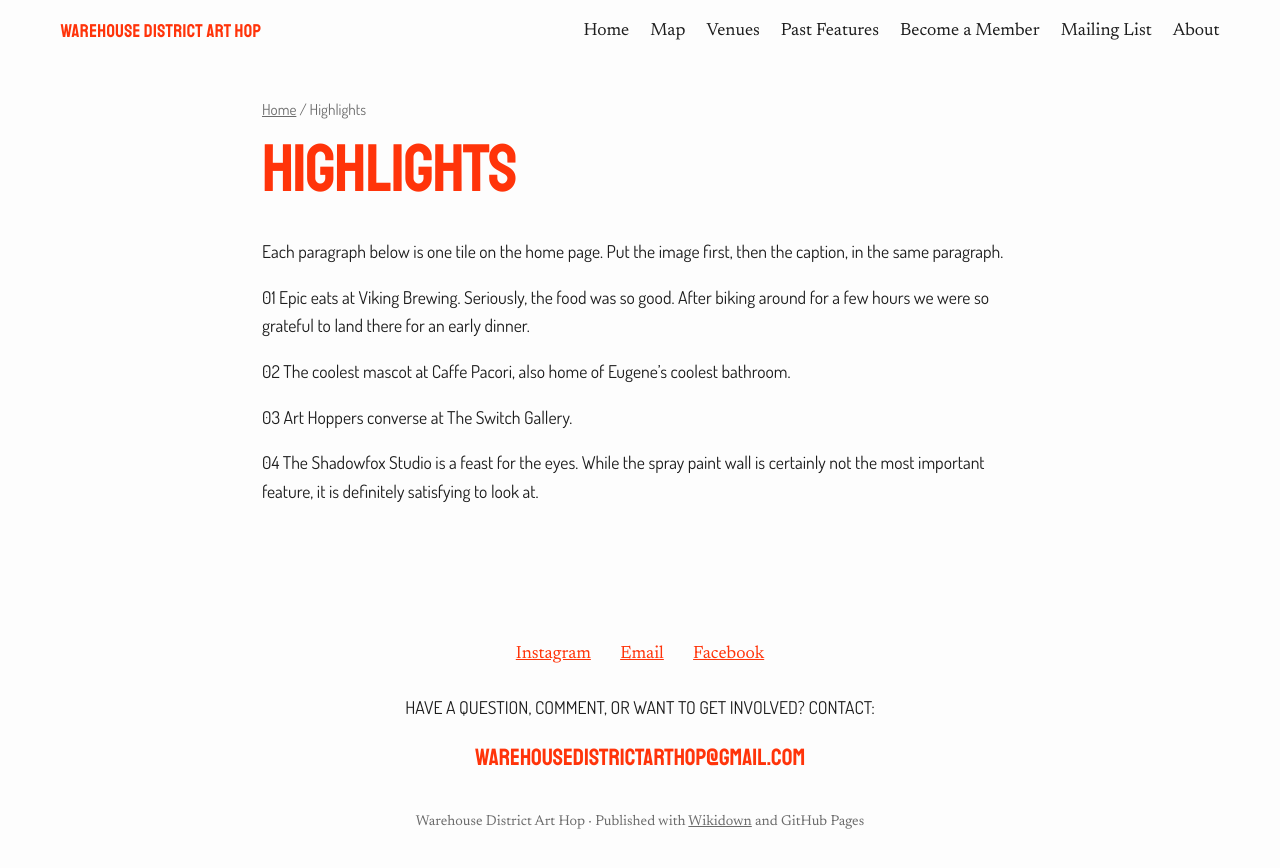
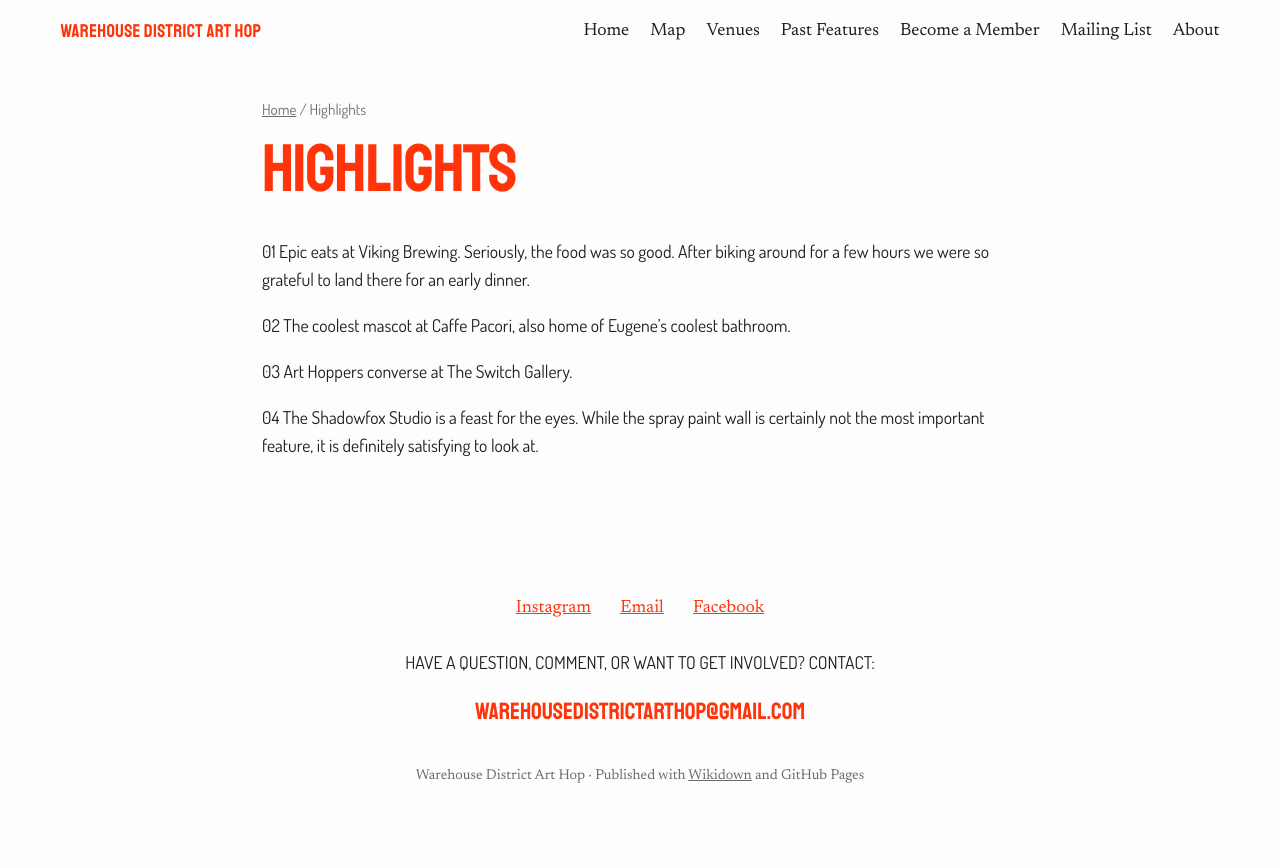
Before and after one commit to OpenEugene/art-hop, a Jekyll site: the page built from docs/Highlights.md, in a window 1280 px wide. Shown: the top 868 px of the page. Built offline with Jekyll 4.4.1, drawn with Linux system fonts in a browser that asks for light colours; our own code applies the rules of GitHub Pages for plain Markdown files.

Commit message:
Derive page titles from the H1 for venue list and page titles
jekyll-titles-from-headings does not fire on Wikidown pages because the
breadcrumb line precedes the H1, so read the heading in Liquid instead.
Also hide the Highlights editing note from the home page.

Co-Authored-By: Claude Fable 5.1 <noreply@anthropic.com>

```diff
--- a/docs/Highlights.md
+++ b/docs/Highlights.md
@@ -2,7 +2,7 @@
 
 # Highlights
 
-Each paragraph below is one tile on the home page. Put the image first, then the caption, in the same paragraph.
+<!-- Each paragraph below is one tile on the home page. Put the image first, then the caption, in the same paragraph. -->
 
 01 Epic eats at Viking Brewing. Seriously, the food was so good. After biking around for a few hours we were so grateful to land there for an early dinner.
 
--- a/docs/_includes/venue-list.html
+++ b/docs/_includes/venue-list.html
@@ -7,7 +7,8 @@
 <div class="venues">
 {% for entry in hop.venues %}{% assign vp = site.pages | where: "path", entry.page | first %}{% if vp %}
   <article class="venue">
-    <h3><a href="{{ vp.url | relative_url }}">{{ vp.title }}</a></h3>
+    {% capture vtitle %}{% include page-title.html p=vp %}{% endcapture %}
+    <h3><a href="{{ vp.url | relative_url }}">{{ vtitle | strip }}</a></h3>
     <div class="blurb">
       {% include page-body.html path=entry.page strip_title=true %}
       {% if entry.note %}<p class="note">{{ entry.note }}</p>{% endif %}
--- a/docs/_layouts/wikidown.html
+++ b/docs/_layouts/wikidown.html
@@ -3,7 +3,8 @@
 <head>
   <meta charset="utf-8">
   <meta name="viewport" content="width=device-width, initial-scale=1">
-  <title>{% if page.title %}{{ page.title }} · {% endif %}{{ site.title }}</title>
+  {% capture ptitle %}{% include page-title.html p=page %}{% endcapture %}{% assign ptitle = ptitle | strip %}
+  <title>{% if ptitle != "" and ptitle != "Home" %}{{ ptitle }} · {% endif %}{{ site.title }}</title>
   {% include head.html %}
 </head>
 <body class="interior">
--- a/docs/index.html
+++ b/docs/index.html
@@ -39,7 +39,8 @@ layout: none
   {% assign fp = site.pages | where: "path", hop.feature | first %}
   {% if fp %}
   <section class="wrap feature">
-    <h2>{{ fp.title }}</h2>
+    {% capture ftitle %}{% include page-title.html p=fp %}{% endcapture %}
+    <h2>{{ ftitle | strip }}</h2>
     {% capture ftxt %}{% include page-body.html path=hop.feature strip_title=true %}{% endcapture %}
     <p>{{ ftxt | strip_html | strip_newlines | truncatewords: 70 }}</p>
     <p><a class="btn" href="{{ fp.url | relative_url }}">Read the feature</a></p>
```
Also changed, not shown: docs/_includes/page-title.html (added, +12 -0 lines).
